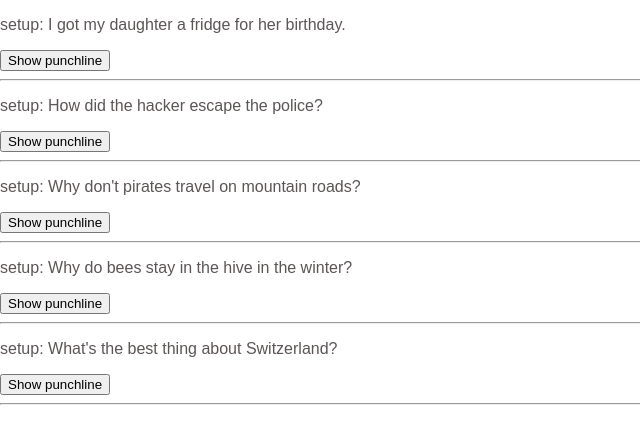
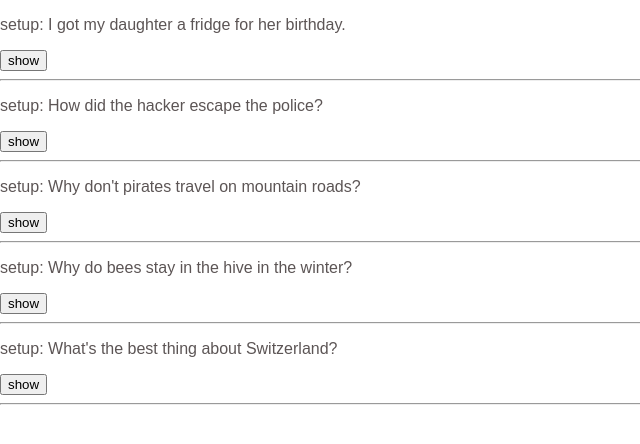
Before and after one commit to ReneYoussef/React-Tutorial, a React (Vite) app: page / in a window 1280 px wide. Shown: the top 444 px of the page, without its empty margins (0-640 px from the left). Built offline with nearby package versions, Linux system fonts and the light colour scheme.

Commit message:
conditinal rendering in joke section using React setState adding hide functionality

```diff
--- a/src/App.jsx
+++ b/src/App.jsx
@@ -4,18 +4,7 @@ import Header from "./Components/Header.jsx";
 import Joke from "./Components/joke.jsx";
 import jokesData from "./jokesData.js";
 
-export default function App1() {
-  // We take the array of regular JavaScript objects and turn them into an array of Joke elements
-  const jokeElements = jokesData.map((joke, index) => (
-    <Joke key={index} setup={joke.setup} punchline={joke.punchline} />
-  ));
-
-  return (
-    <main>
-      {jokeElements}
-    </main>
-  );
-}
+//
 
 
 // export default function App() {
@@ -51,7 +40,22 @@ export default function App1() {
 // }
 
 
+export default function App1() {
+  // We take the array of regular JavaScript objects and turn them into an array of Joke elements
+  const jokeElements = jokesData.map((joke, index) => (
+    <Joke
+     key={index}
+      setup={joke.setup}
+       punchline={joke.punchline}
+        />
+  ));
 
+  return (
+    <main>
+      {jokeElements}
+    </main>
+  );
+}
 
 ////////////////////////////////////////////////////////////////////
 // const persons = [
--- a/src/Components/joke.jsx
+++ b/src/Components/joke.jsx
@@ -1,13 +1,12 @@
 import React from "react";
 
 export default function Joke(props) {
- const [isShown, setIsShown] = React.useState(false);
-
+  const [isShown, setIsShown] = React.useState(false);
 
   function toggleShown() {
-    setIsShown( prevShown=> !prevShown);
+    setIsShown((prevShown) => !prevShown);
   }
- console.log(isShown)
+  console.log(isShown);
   return (
     <>
       {/* /* if we need to check if all fields are available
@@ -15,8 +14,9 @@ export default function Joke(props) {
 show the available ones */}
 
       {props.setup && <p>setup: {props.setup}</p>}
-      {isShown  && <p>punchline: {props.punchline}</p>}
-      <button onClick={toggleShown}>Show punchline</button>
+      {isShown && <p>punchline: {props.punchline}</p>}
+
+      <button onClick={toggleShown}>{isShown ?"Hide" :"show"}</button>
 
       <hr />
     </>
--- a/src/main.jsx
+++ b/src/main.jsx
@@ -2,6 +2,7 @@
 import { createRoot } from 'react-dom/client'
 import './index.css'
 import App1 from './App.jsx'
+import App from './App.jsx'
 
 const root = createRoot(document.getElementById("root"));
 root.render(
```
